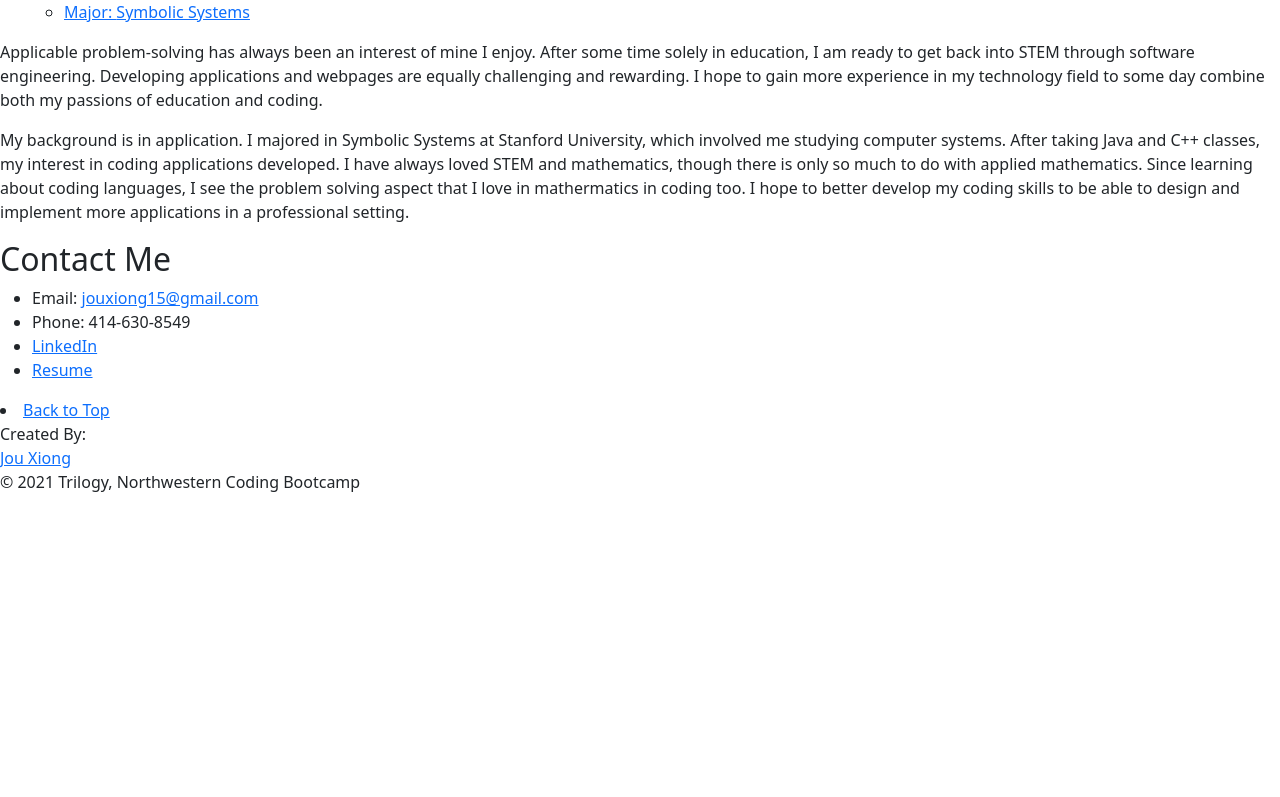
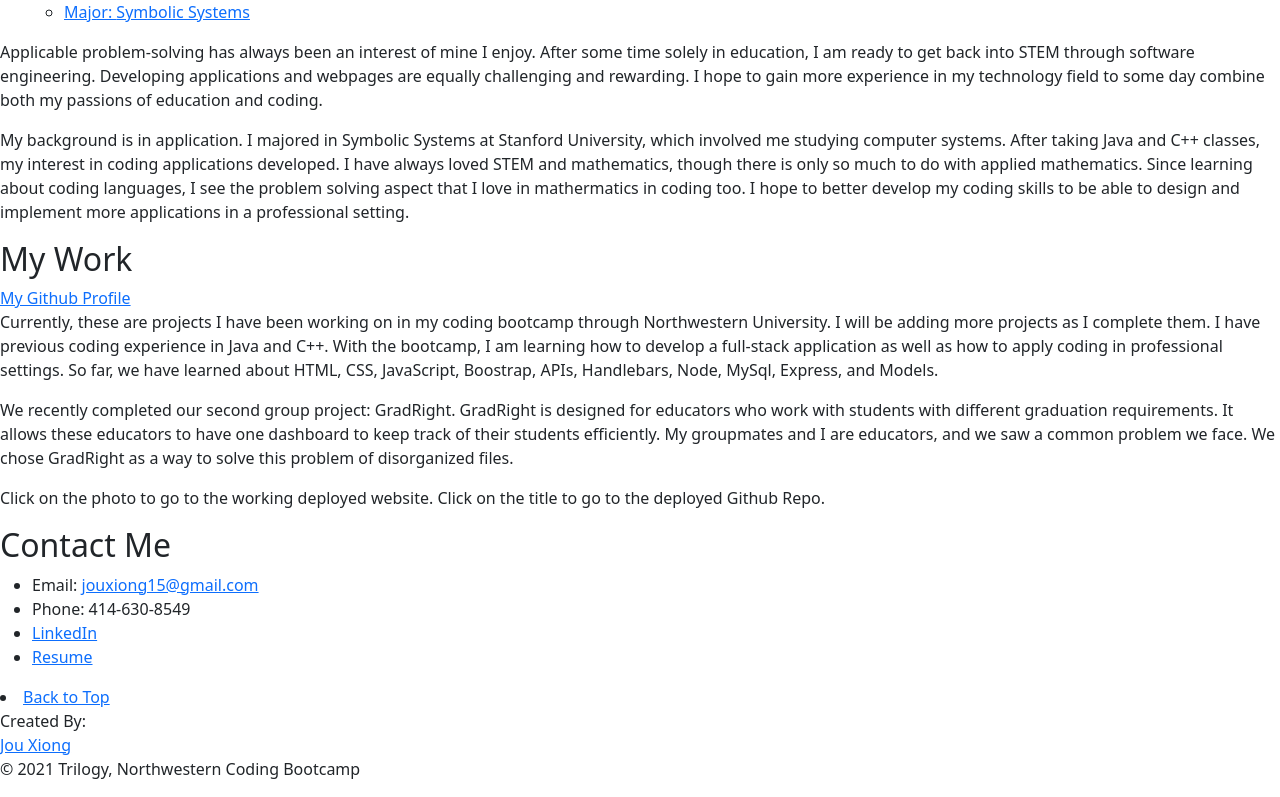
Before and after one commit to JXIong15/20-react-portfolio, a React (Create React App) app: page / in a window 1280 px wide. Shown: the part 697-1494 px from the top of the page. Before the commit the page ends 1207 px from the top, so only its background shows below. Built offline with nearby package versions, Linux system fonts and the light colour scheme; the HTML template or start-up script is replaced by a standard one.

Commit message:
added my work section

```diff
--- /dev/null
+++ b/src/components/Project.js
@@ -0,0 +1,11 @@
+import React from "react";
+
+function Project(props) {
+  return (
+    <div>
+
+    </div>
+  );
+}
+
+export default Project;
--- a/src/components/Work.js
+++ b/src/components/Work.js
@@ -1,11 +1,39 @@
 import React from "react";
+import Project from "./Project";
 
-function Projects() {
+function Work() {
   return (
-    <div>
+    <section>
+      <div>
+        <h2>My Work</h2>
+      </div>
+      <div class="split"></div>
 
-    </div>
-  );
+
+        <a href="https://github.com/JXIong15"><span>My Github Profile</span></a>
+        <p>
+          Currently, these are projects I have been working on in my coding bootcamp through Northwestern
+          University. I will be adding more projects as I complete them. I have previous
+          coding experience in Java and C++. With the bootcamp, I am learning how to develop a full-stack
+          application as well as how to apply coding in professional settings. So far, we have learned about
+          HTML, CSS, JavaScript, Boostrap, APIs, Handlebars, Node, MySql, Express, and Models.
+        </p>
+        <p>
+          We recently completed our second group project: GradRight. GradRight is designed for educators who work
+          with students with different graduation requirements. It allows these educators to have one dashboard to
+          keep track of their students efficiently. My groupmates and I are educators, and we saw a common problem
+          we face. We chose GradRight as a way to solve this problem of disorganized files.
+        </p>
+        <p>
+          Click on the photo to go to the working deployed website. Click on the title to go to the deployed Github Repo.
+        </p>
+
+
+        <Project
+        // PASS PROJECT NAME, DESCRIPTION, LINKS
+        />
+    </section>
+      );
 }
 
-export default Projects;
+      export default Work;
```
Also changed, not shown: src/components/Bio.js (indentation only).
